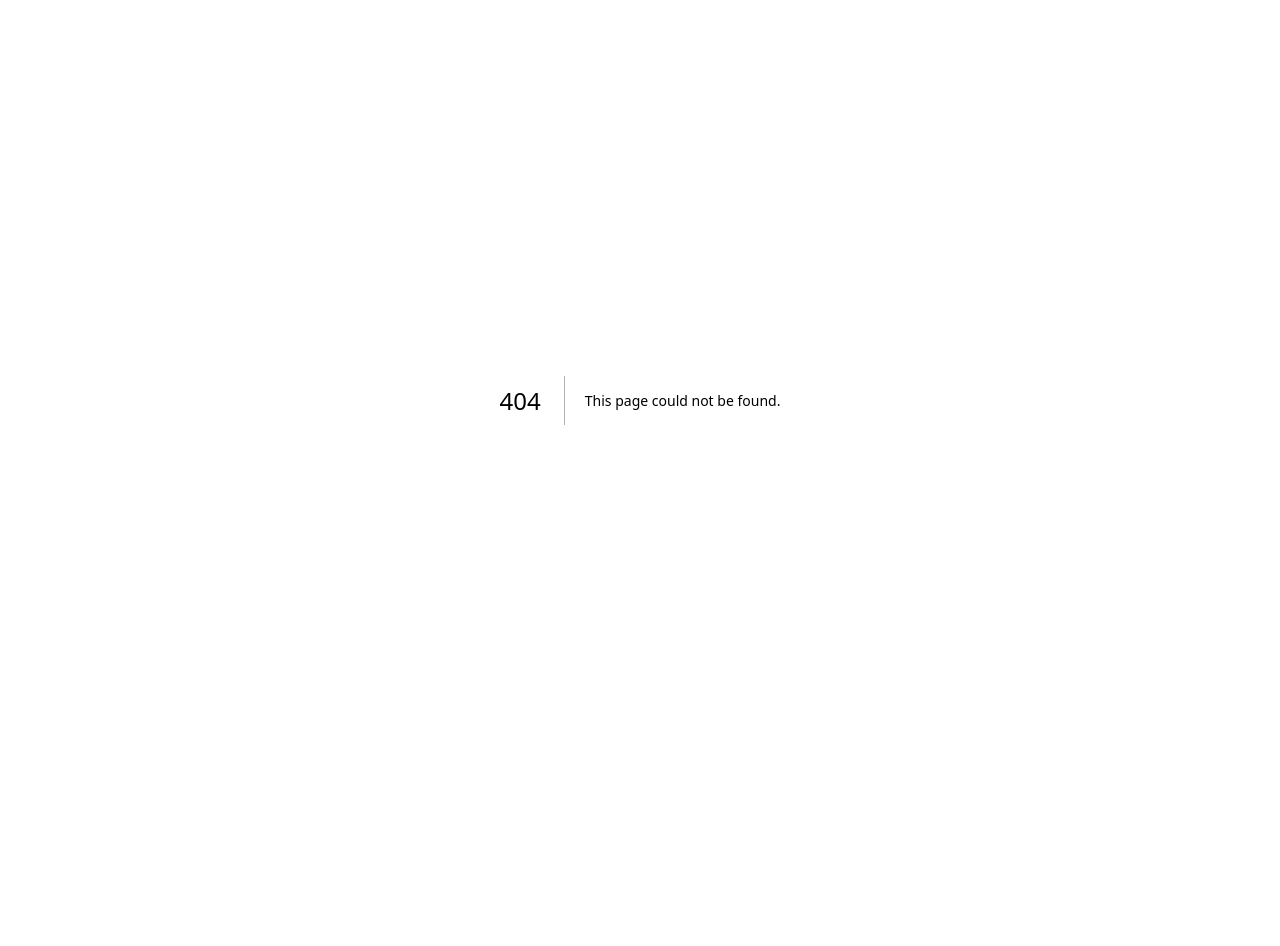
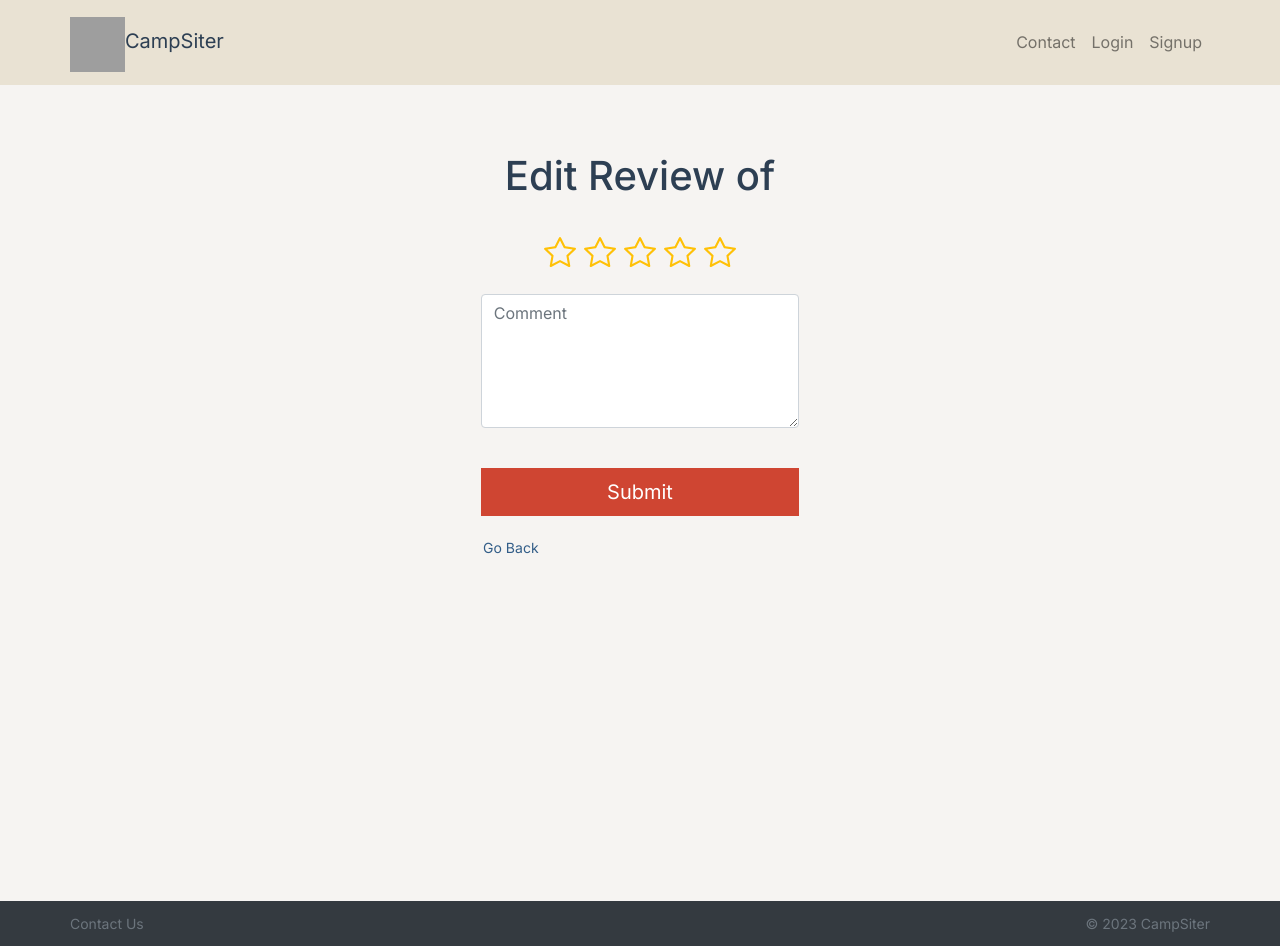
Before and after one commit to eleerogers/campsiter-next, a Next.js app: page /editComment/1 in a window 1280 px wide. Before the commit this address had no page. Before the commit the page ends 800 px from the top, so only its background shows below. Built offline with nearby package versions, Linux system fonts and the light colour scheme; grey boxes are pictures that could not be loaded.

Commit message:
add editComment page, client side

```diff
--- a/src/app/(application)/components/comment.tsx
+++ b/src/app/(application)/components/comment.tsx
@@ -50,7 +50,7 @@ function Comment({
       return (
         <div className="float-right">
           <Link href={{
-            pathname: `/campgrounds/${campgroundId}/comments/edit`,
+            pathname: `/editComment/${campgroundId}`,
             query: {
               commentObj: commentObjString,
               campground: campgroundString,
--- /dev/null
+++ b/src/app/(application)/editComment/[id]/page.tsx
@@ -0,0 +1,157 @@
+"use client"
+
+import React, { useEffect, useRef } from 'react';
+import { useRouter, useSearchParams } from 'next/navigation'
+import axios, { AxiosError, CancelTokenSource } from 'axios';
+import { toast } from 'react-toastify';
+import Button from 'react-bootstrap/Button';
+import Container from 'react-bootstrap/Container';
+import useForm from '../../hooks/useForm';
+import useLoading from '../../hooks/useLoading';
+import LoadingButton from '../../components/loadingButton';
+import StarRating from '../../components/starRating';
+import { ICampground, IComment } from '../../interfaces';
+
+
+interface PageProps {
+  params: { id: string }
+}
+
+function EditComment({ params: { id } }: PageProps) {
+  const searchParams = useSearchParams();
+  const campgroundString = searchParams.get('campground') ?? '';
+  let campground: ICampground | null = null;
+  if (campgroundString) {
+    const decodedString = decodeURIComponent(campgroundString);
+    campground = JSON.parse(decodedString);
+  }
+  const loggedInAsAdminString = searchParams.get('loggedInAsAdmin') ?? '';
+  let adminBool: boolean | null = null;
+  if (loggedInAsAdminString) {
+    const decodedString = decodeURIComponent(loggedInAsAdminString);
+    adminBool = JSON.parse(decodedString);
+  }
+  const commentObjString = searchParams.get('commentObj') ?? '';
+  let commentObj: IComment = {
+    comment_id: NaN,
+    user_id: NaN,
+    comment: '',
+    rating: NaN,
+    username: '',
+    created_at: ''
+  };
+  if (commentObjString) {
+    const decodedString = decodeURIComponent(commentObjString);
+    commentObj = JSON.parse(decodedString);
+  }
+  const {
+    comment_id: commentId,
+    user_id: userId,
+    comment,
+    rating,
+    username,
+    created_at
+  } = commentObj
+
+  const { push, back } = useRouter();
+
+  const [loading, setLoadingFalse, setLoadingTrue] = useLoading(false);
+
+  const initFormData = {
+    commentId,
+    userId,
+    campgroundId: id,
+    comment,
+    user: { id: userId },
+    adminBool,
+    rating
+  };
+  const { values, handleChange, changeRating } = useForm(initFormData);
+
+  const cancelTokenRef = useRef<CancelTokenSource>();
+  useEffect(() => {
+    return () => {
+      if (cancelTokenRef.current) {
+        cancelTokenRef.current.cancel();
+      }
+    }
+  }, []);
+
+  async function submitForm(event: React.FormEvent) {
+    event.preventDefault();
+    setLoadingTrue();
+    cancelTokenRef.current = axios.CancelToken.source()
+    const cancelToken = cancelTokenRef.current.token;
+    const url = `/api/comments/${id}`;
+    try {
+      const { data, status } = await axios.put(url, values, { cancelToken });
+      if (status === 200) {
+        toast.success(data);
+        push(`/campgrounds/${id}`)
+      }
+    } catch (error) {
+      const err = error as AxiosError;
+      if (axios.isCancel(err)) {
+        console.log(`axios call was cancelled`);
+      }
+      if (err.response?.data) {
+        const { response: { data: message } } = err;
+        toast.error(`${message}`);
+      }
+    } finally {
+      setLoadingFalse();
+    }
+  }
+
+  return (
+    <div className="comment-padding-top marginBtm">
+      <Container>
+        <h1 className="text-center color-dark-blue">Edit Review of<br />{campground?.name}</h1>
+        <br />
+        <form
+          className="entryBox centered"
+          onSubmit={submitForm}
+        >
+          <div className="form-group">
+            <StarRating
+              currRating={values.rating && values.rating}
+              handleChange={changeRating}
+              readonly={false}
+              className="star-lg m-1"
+              divClassName="justify-centered mb-3"
+            />
+            <textarea
+              className="form-control inputTextBox"
+              name="comment"
+              placeholder="Comment"
+              rows={5}
+              onChange={handleChange}
+              value={values.comment || ''}
+            />
+          </div>
+          <br />
+          <div className="form-group">
+            <LoadingButton
+              isLoading={loading}
+              className="btn-block loading-button btn-orange btn-square"
+              variant="primary"
+              type="submit"
+            >
+              Submit
+            </LoadingButton>
+          </div>
+          <Button
+            onClick={back}
+            size="sm"
+            variant="link"
+            className="float-left go-back-btn"
+          >
+            Go Back
+          </Button>
+        </form>
+      </Container>
+    </div>
+  );
+}
+
+export default EditComment;
```
